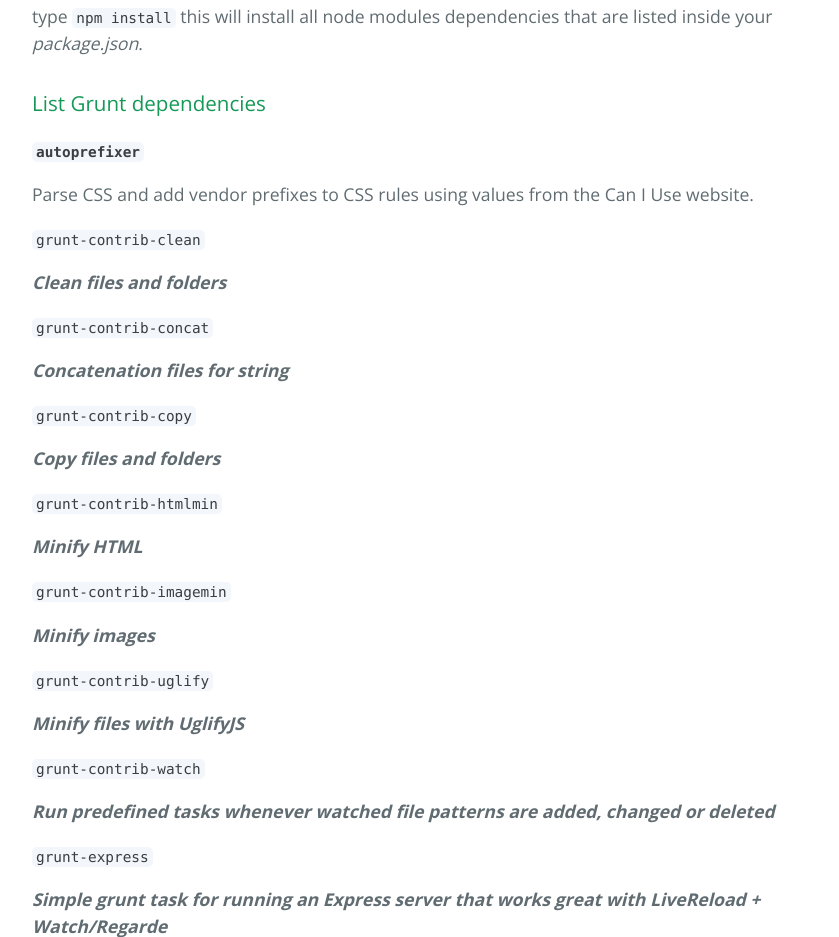
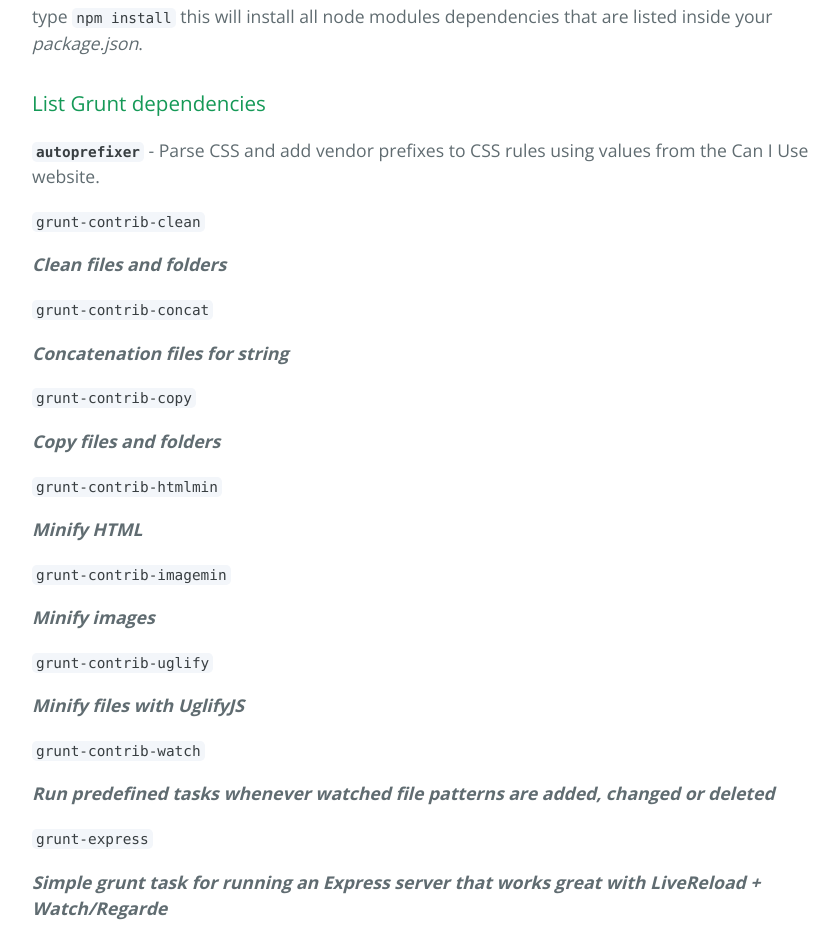
Before and after one commit to iv3SOJ/Bootstrap-sass-grunt-setup-UXD-v2, a plain HTML site: page index.html in a window 1280 px wide. Shown: the part 1907-2844 px from the top of the page, without its empty margins (192-1031 px from the left). Drawn offline with nearby package versions, Linux system fonts and the light colour scheme.

Commit message:
Create gh-pages branch via GitHub

```diff
--- a/index.html
+++ b/index.html
@@ -93,9 +93,7 @@
 <h3>
 <a id="list-grunt-dependencies" class="anchor" href="#list-grunt-dependencies" aria-hidden="true"><span class="octicon octicon-link"></span></a>List Grunt dependencies</h3>
 
-<p><strong><code>autoprefixer</code></strong></p>
-
-<p>Parse CSS and add vendor prefixes to CSS rules using values from the Can I Use website.</p>
+<p><strong><code>autoprefixer</code></strong> - Parse CSS and add vendor prefixes to CSS rules using values from the Can I Use website.</p>
 
 <p><code>grunt-contrib-clean</code></p>
 
```
Also changed, not shown: params.json (+1 -1 lines).
